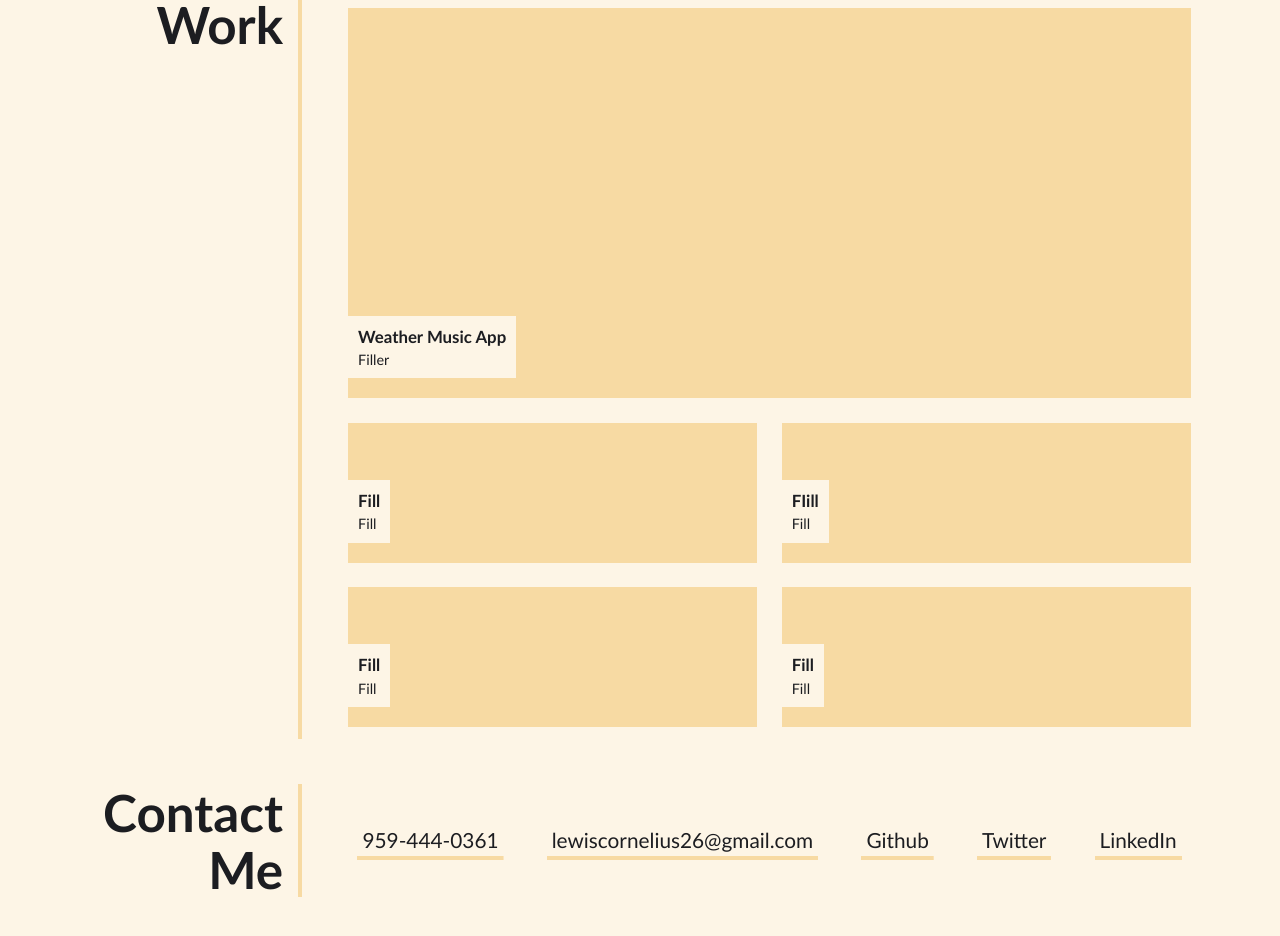
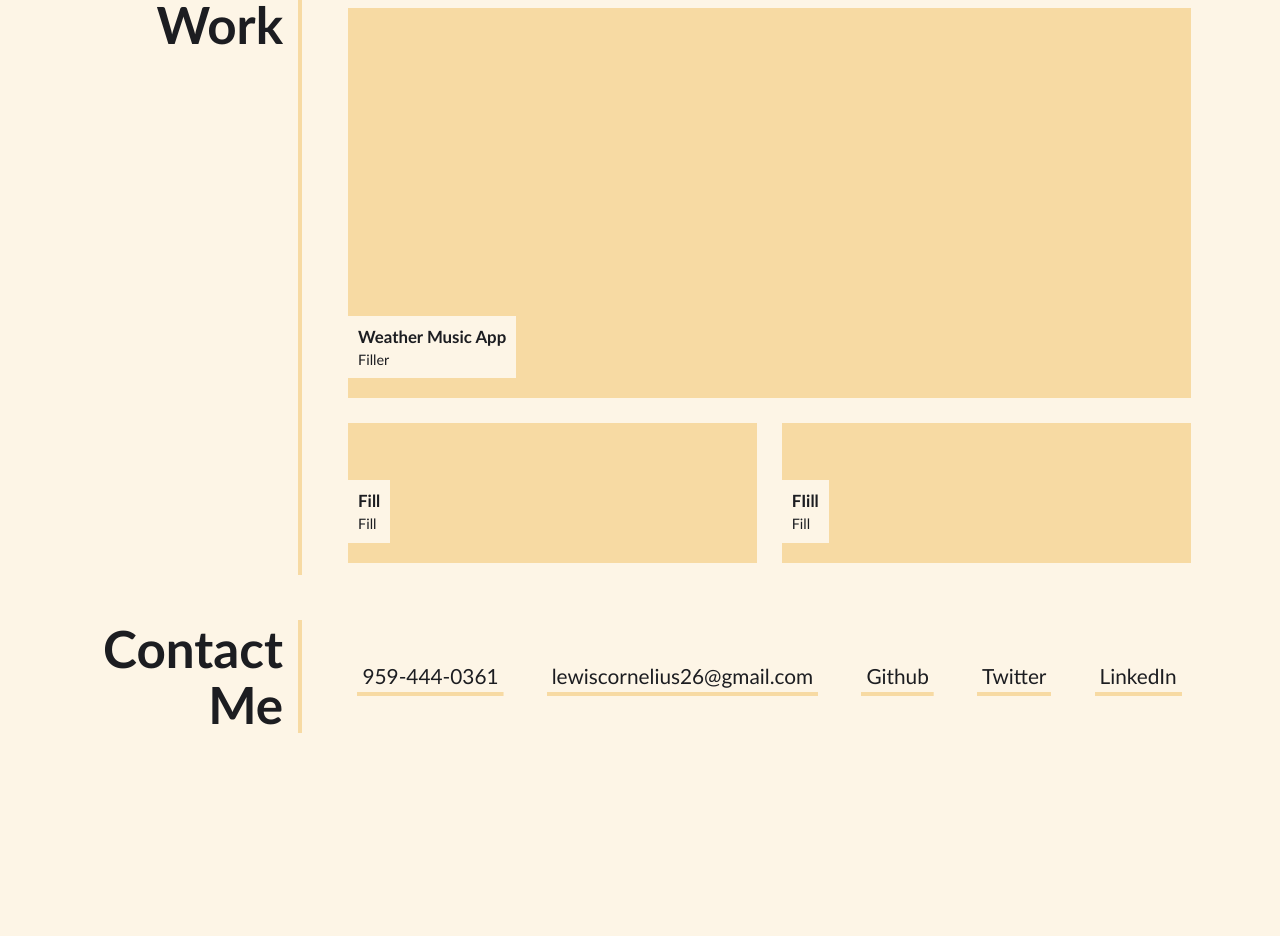
Before and after one commit to lewiscornelius/Portfolio-Landing-Page, a plain HTML site: page index.html in a window 1280 px wide. Shown: the part 551-1487 px from the top of the page. After the commit the page ends 1339 px from the top, so only its background shows below. Drawn offline with Linux system fonts and the light colour scheme.

```diff
--- a/index.html
+++ b/index.html
@@ -61,20 +61,6 @@
                     </div>
                 </a>
 
-                <a href="#" class="flex-item pastel-puzzles">
-                    <div>
-                        <h3>Fill</h3>
-                        <span>Fill</span>
-                    </div>
-                </a>
-
-                <a href="#" class="flex-item run-buddy">
-                    <div>
-                        <h3>Fill</h3>
-                        <span>Fill</span>
-                    </div>
-                </a>
-
             </div>
         </section>
 
```
